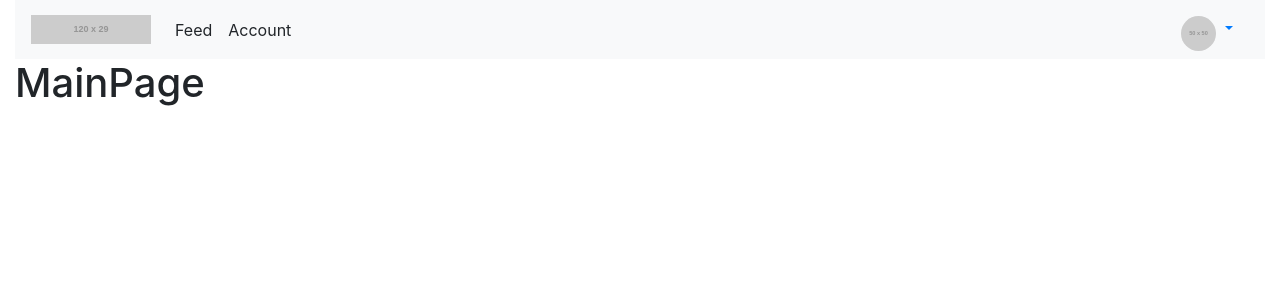
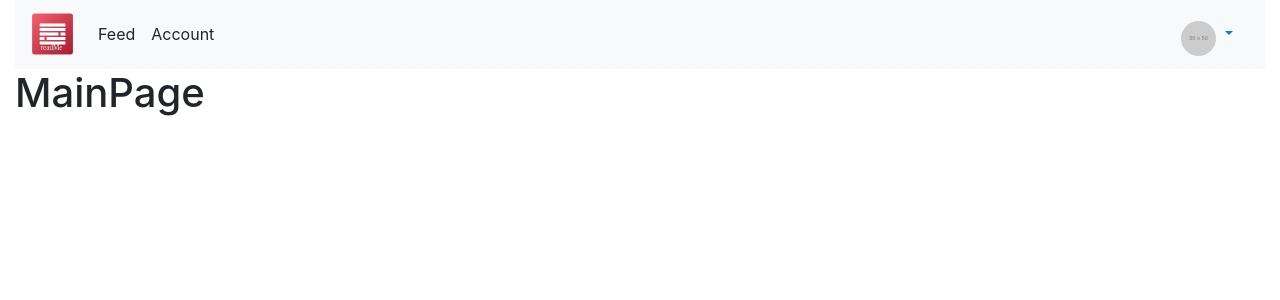
Before and after one commit to awave1/readme-platform, a React (Create React App) app in the folder app/: page / in a window 1280 px wide. Shown: the top 300 px of the page. Built offline with nearby package versions, Linux system fonts and the light colour scheme.

Commit message:
use app logo in a toolbar

```diff
--- a/app/src/components/Toolbar/Toolbar.js
+++ b/app/src/components/Toolbar/Toolbar.js
@@ -8,7 +8,7 @@ class Toolbar extends Component {
 
     constructor(props) {
       super(props)
-      this.toggle = this.toggle.bind(this)
+      this.toggle = this.toggle.bind(this);
       this.state = {
         isOpen: false
       }
@@ -26,7 +26,7 @@ class Toolbar extends Component {
           <Navbar color="light" light expand="md" className="mr-auto">
 
             <NavbarBrand href="/">
-                <img src="http://placehold.it/120x29?text=Logo" className="d-inline-block align-top" alt="readMe logo"/>
+                <img src={logo} style={{width: '43px'}} className="d-inline-block align-top" alt="readMe logo"/>
             </NavbarBrand>
 
             <NavbarToggler onClick={this.toggle} />
```
